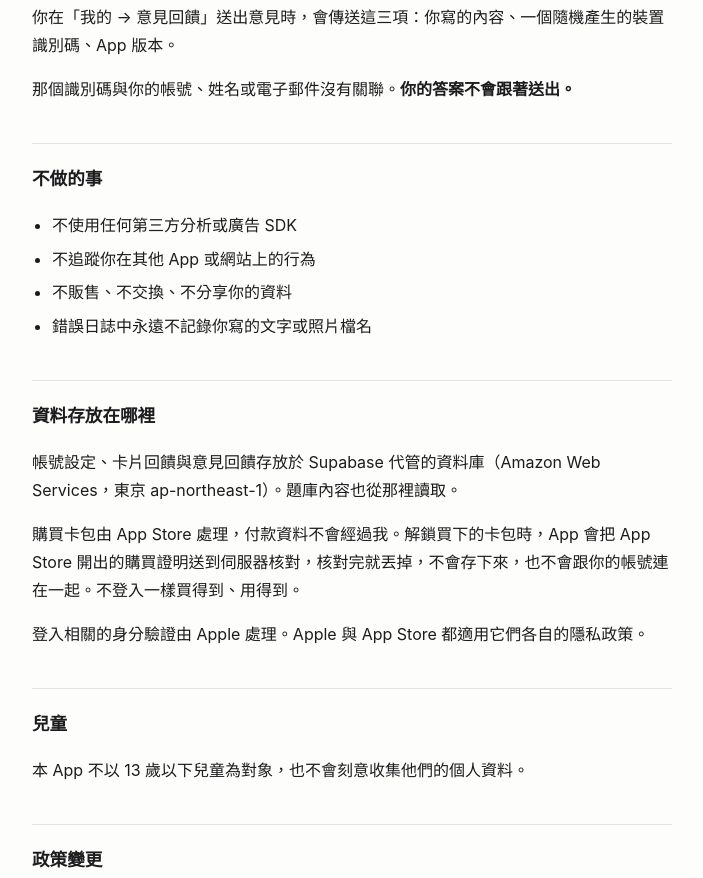
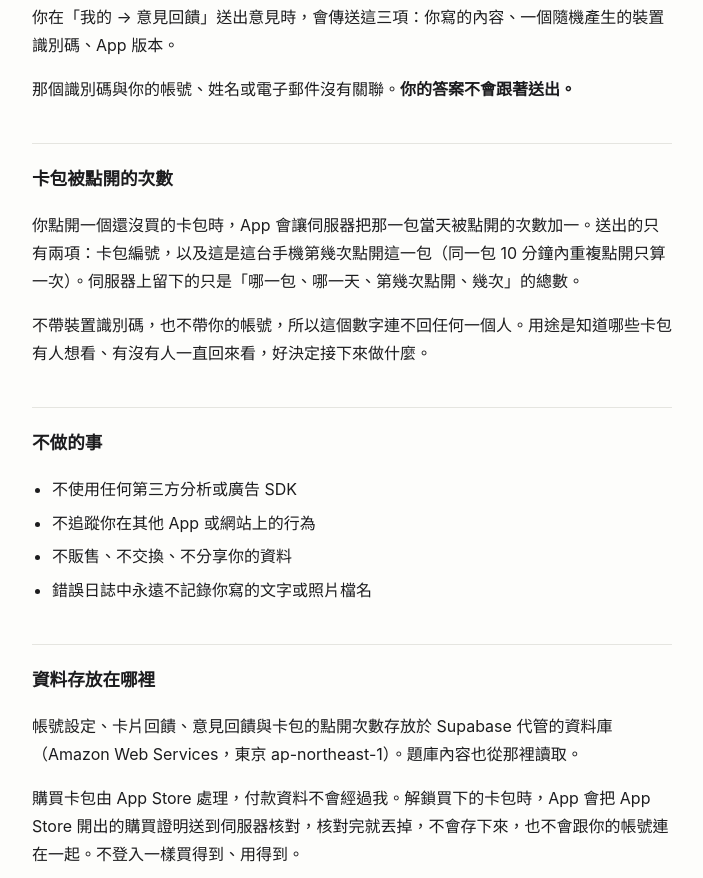
Before and after one commit to iskara-app/iskara-app.github.io, a plain HTML site: page privacy/index.html in a window 1280 px wide. Shown: the part 1225-2103 px from the top of the page, without its empty margins (288-991 px from the left). Drawn offline with Linux system fonts and the light colour scheme.

Commit message:
Describe the anonymous pack-open counts in the policy
Co-Authored-By: Claude Opus 5.5 <noreply@anthropic.com>

```diff
--- a/privacy/index.html
+++ b/privacy/index.html
@@ -30,7 +30,7 @@
 <main>
 
 <h1>Iskara 隱私政策</h1>
-<p class="updated">最後更新：2026 年 10 月 9 日</p>
+<p class="updated">最後更新：2026 年 10 月 21 日</p>
 
 <p class="lede">你寫下的日記與照片只存在你的手機裡，不會上傳。這不是承諾，是這個 App 的結構 —— 沒有任何地方可以放它們。</p>
 
@@ -60,6 +60,10 @@
 <p>你在「我的 → 意見回饋」送出意見時，會傳送這三項：你寫的內容、一個隨機產生的裝置識別碼、App 版本。</p>
 <p>那個識別碼與你的帳號、姓名或電子郵件沒有關聯。<strong>你的答案不會跟著送出。</strong></p>
 
+<h2>卡包被點開的次數</h2>
+<p>你點開一個還沒買的卡包時，App 會讓伺服器把那一包當天被點開的次數加一。送出的只有兩項：卡包編號，以及這是這台手機第幾次點開這一包（同一包 10 分鐘內重複點開只算一次）。伺服器上留下的只是「哪一包、哪一天、第幾次點開、幾次」的總數。</p>
+<p>不帶裝置識別碼，也不帶你的帳號，所以這個數字連不回任何一個人。用途是知道哪些卡包有人想看、有沒有人一直回來看，好決定接下來做什麼。</p>
+
 <h2>不做的事</h2>
 <ul>
   <li>不使用任何第三方分析或廣告 SDK</li>
@@ -69,7 +73,7 @@
 </ul>
 
 <h2>資料存放在哪裡</h2>
-<p>帳號設定、卡片回饋與意見回饋存放於 Supabase 代管的資料庫（Amazon Web Services，東京 ap-northeast-1）。題庫內容也從那裡讀取。</p>
+<p>帳號設定、卡片回饋、意見回饋與卡包的點開次數存放於 Supabase 代管的資料庫（Amazon Web Services，東京 ap-northeast-1）。題庫內容也從那裡讀取。</p>
 <p>購買卡包由 App Store 處理，付款資料不會經過我。解鎖買下的卡包時，App 會把 App Store 開出的購買證明送到伺服器核對，核對完就丟掉，不會存下來，也不會跟你的帳號連在一起。不登入一樣買得到、用得到。</p>
 <p>登入相關的身分驗證由 Apple 處理。Apple 與 App Store 都適用它們各自的隱私政策。</p>
 
```
